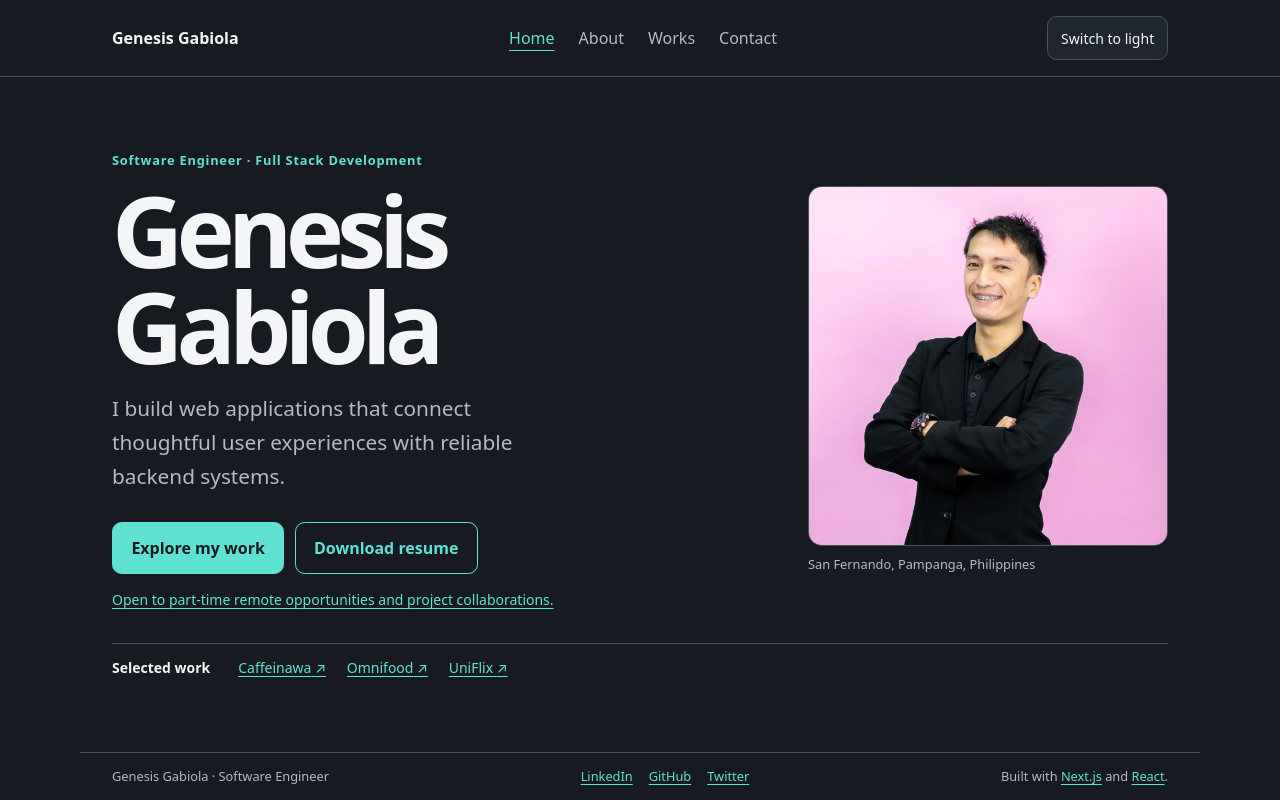
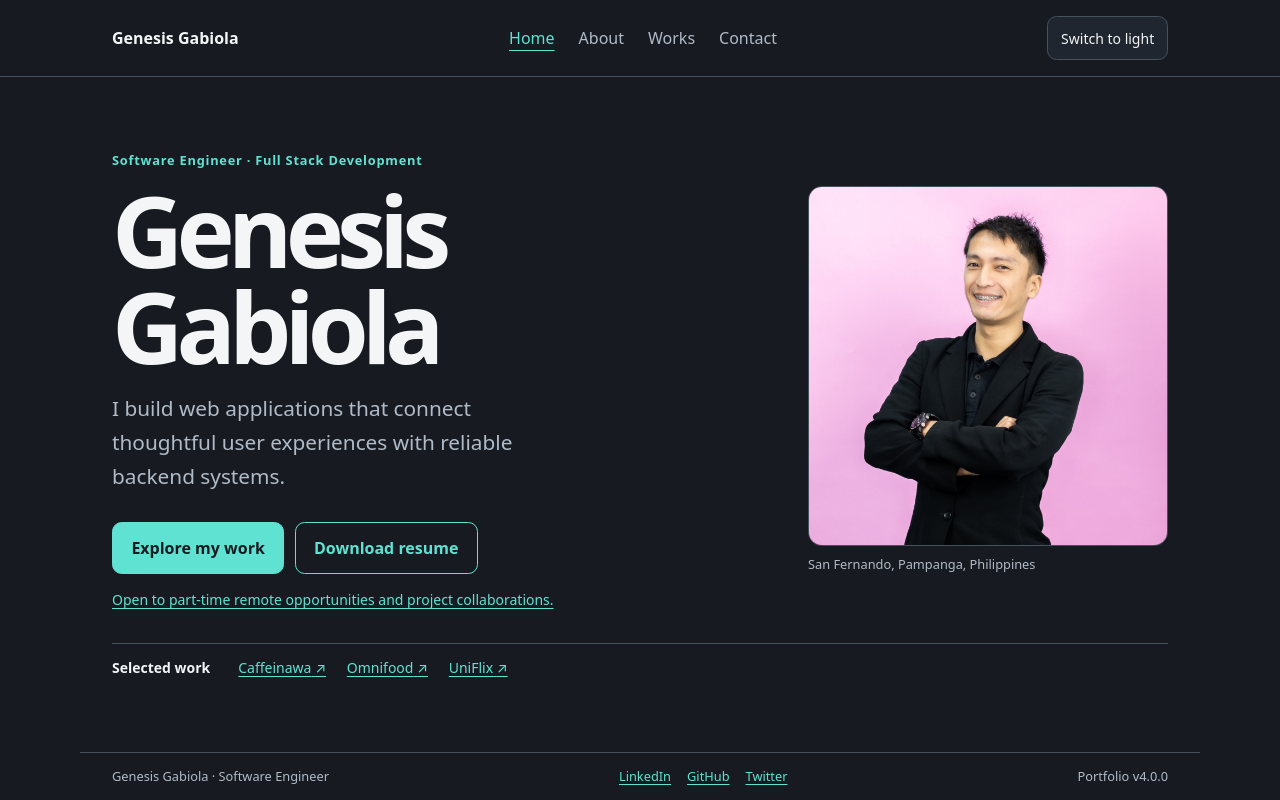
Before and after one commit to gbgabiola/gbgabiola.github.io, a Next.js app: page / in a window 1280 px wide. Built offline with nearby package versions, Linux system fonts and the light colour scheme.

Commit message:
feat: display the portfolio version and document release tagging

```diff
--- a/scripts/smoke.mjs
+++ b/scripts/smoke.mjs
@@ -1,4 +1,7 @@
 import assert from 'node:assert/strict';
+import { readFileSync } from 'node:fs';
+
+const { version } = JSON.parse(readFileSync(new URL('../package.json', import.meta.url), 'utf8'));
 
 const base = process.env.SMOKE_BASE_URL || 'http://127.0.0.1:3000';
 
@@ -19,6 +22,7 @@ for (const [path, title, content] of routes) {
   assert.ok(html.includes(`<title>${title} | Genesis Gabiola - Software Engineer</title>`), `${path}: title`);
 
   assert.ok(html.includes(content), `${path}: content`);
+  assert.ok(html.includes(`>Portfolio v${version}</p>`), `${path}: portfolio version`);
 
   assert.ok(html.includes('aria-current="page"'), `${path}: active navigation`);
 
--- a/src/components/layout/site-footer.tsx
+++ b/src/components/layout/site-footer.tsx
@@ -1,3 +1,4 @@
+import { site } from '@/config/site';
 import { profile } from '@/content/profile';
 import styles from './site-footer.module.css';
 
@@ -15,8 +16,7 @@ export default function SiteFooter() {
         ))}
       </ul>
       <p>
-        Built with <a href="https://nextjs.org/">Next.js</a> and{' '}
-        <a href="https://react.dev/">React</a>.
+        {`Portfolio v${site.version}`}
       </p>
     </footer>
   );
--- a/src/config/site.ts
+++ b/src/config/site.ts
@@ -1,6 +1,8 @@
+import { version } from '../../package.json';
 import { profile } from '@/content/profile';
 
 export const site = {
+  version,
   title: `${profile.name} - ${profile.role}`,
   description: `${profile.name} is a Software Engineer specializing in Full Stack Development, building thoughtful interfaces and reliable web applications.`,
   navigation: [
```
Also changed, not shown: 1 other file (tests, documents, lock files or other folders).
